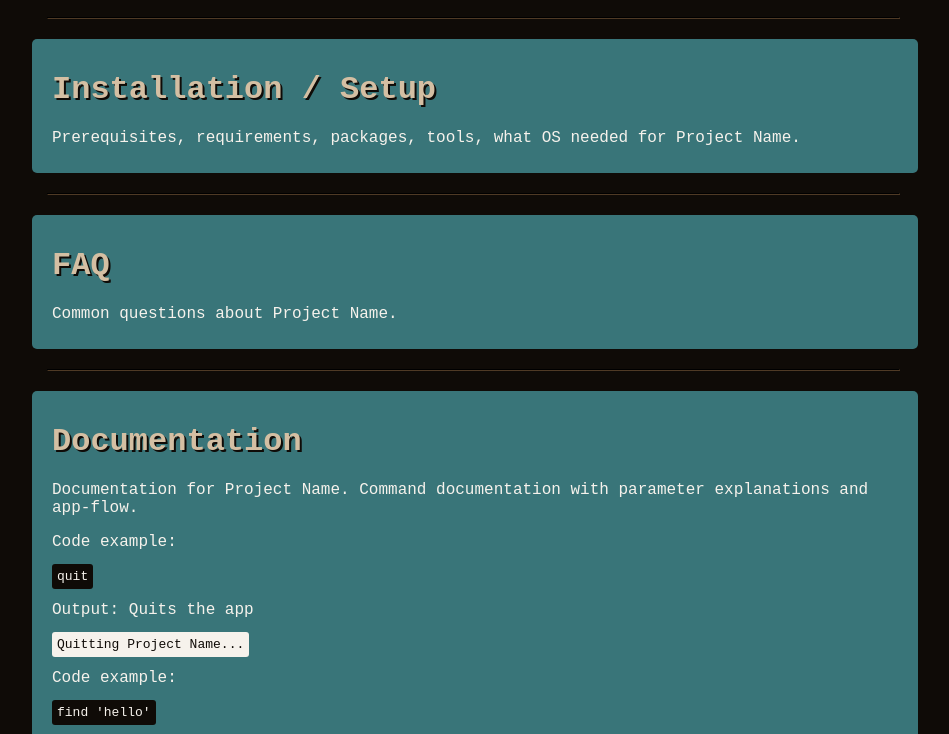
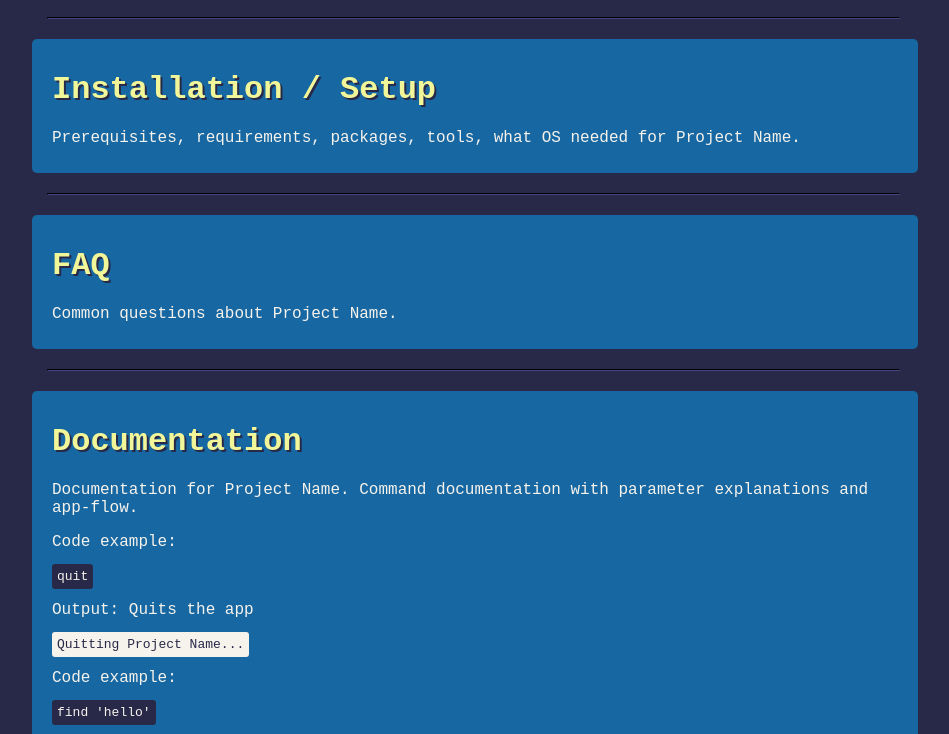
Before and after one commit to JakeDaSpud/forksite, a plain HTML site: page index.html in a window 1280 px wide. Shown: the part 790-1524 px from the top of the page, without its empty margins (165-1114 px from the left). Drawn offline with Linux system fonts and the light colour scheme.

Commit message:
:lipstick: changed colours

```diff
--- a/styles.css
+++ b/styles.css
@@ -1,8 +1,8 @@
 :root {
-	--bg_colour: #0f0b07;
+	--bg_colour: #282949;
 
-	--primary: #d4bfa3;
-	--secondary: #397579;
+	--primary: #f1f799;
+	--secondary: #1768a2;
 	--accent: #6e6fbb;
 
 	--text: #f6f2ec;
```
